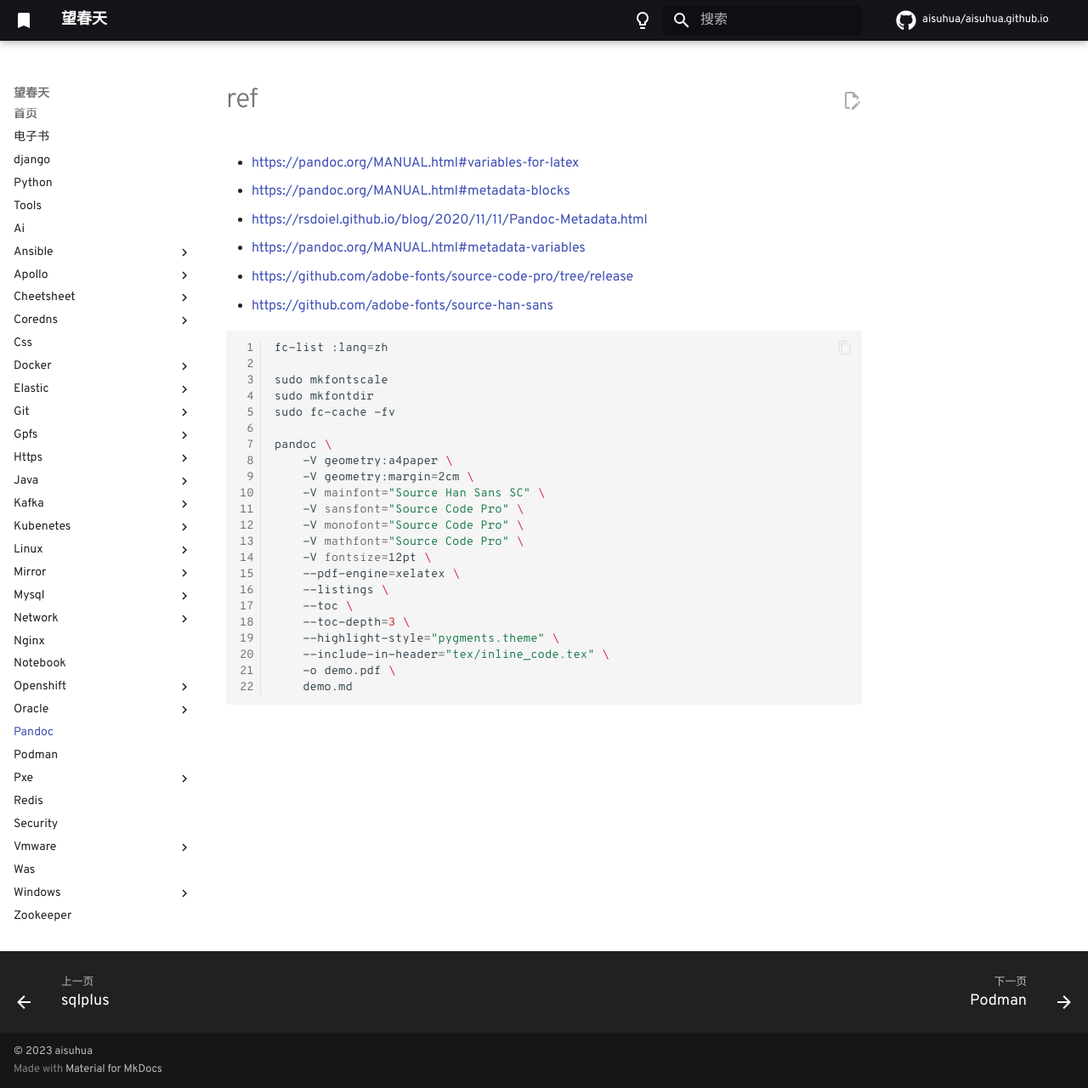
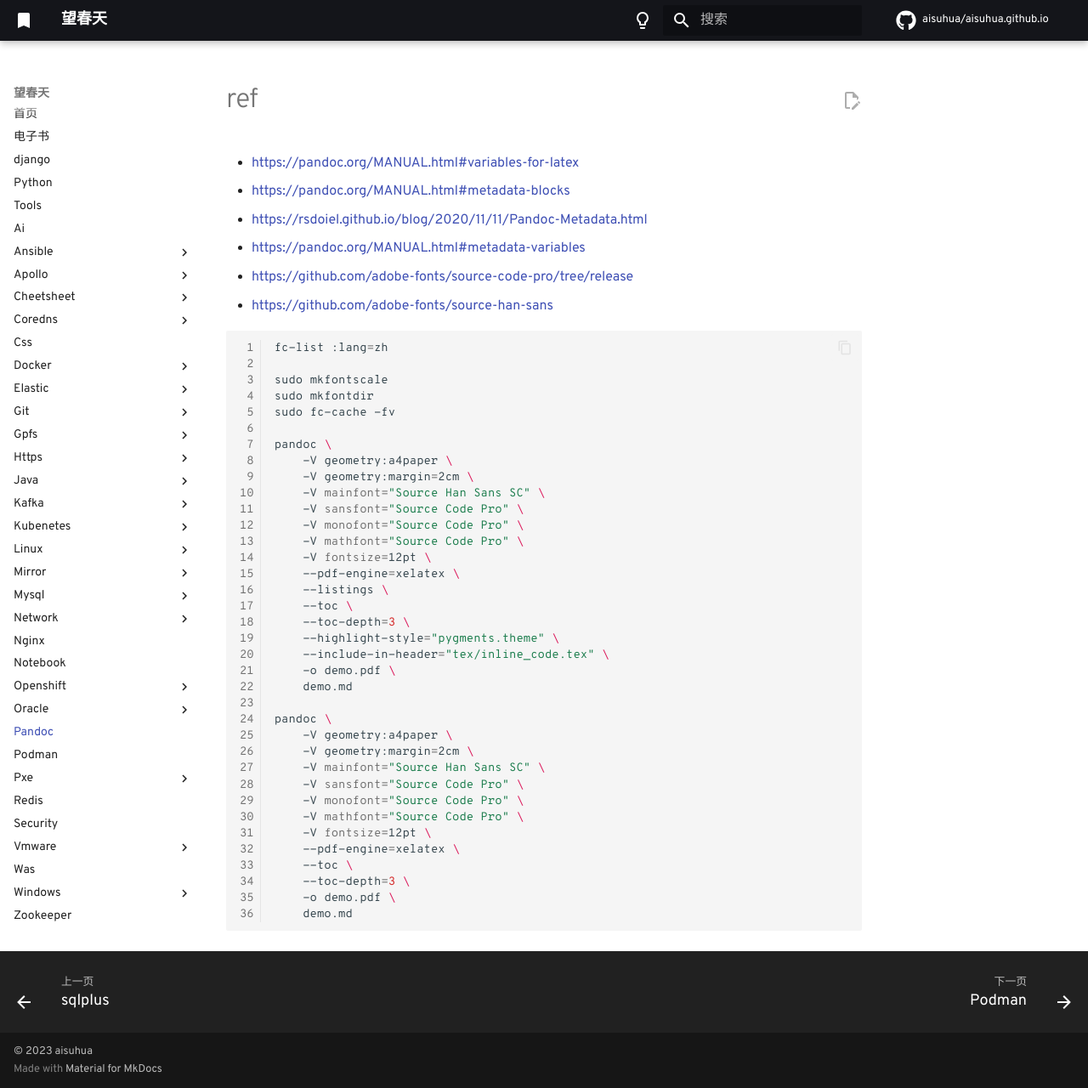
Before and after one commit to aisuhua/aisuhua.github.io, an MkDocs documentation site: the page built from docs/pandoc/README.md, in a window 1280 px wide and 1280 px high. Shown: the whole window at 85% size. Built offline with MkDocs 1.6.1 and Material for MkDocs 9.7.7, drawn with Linux system fonts in a browser that asks for light colours; comment, search, counter and statistics services are not loaded.

Commit message:
README.md

````diff
--- a/docs/pandoc/README.md
+++ b/docs/pandoc/README.md
@@ -30,4 +30,18 @@ pandoc \
     --include-in-header="tex/inline_code.tex" \
     -o demo.pdf \
     demo.md
+
+pandoc \
+    -V geometry:a4paper \
+    -V geometry:margin=2cm \
+    -V mainfont="Source Han Sans SC" \
+    -V sansfont="Source Code Pro" \
+    -V monofont="Source Code Pro" \
+    -V mathfont="Source Code Pro" \
+    -V fontsize=12pt \
+    --pdf-engine=xelatex \
+    --toc \
+    --toc-depth=3 \
+    -o demo.pdf \
+    demo.md
 ```
````
